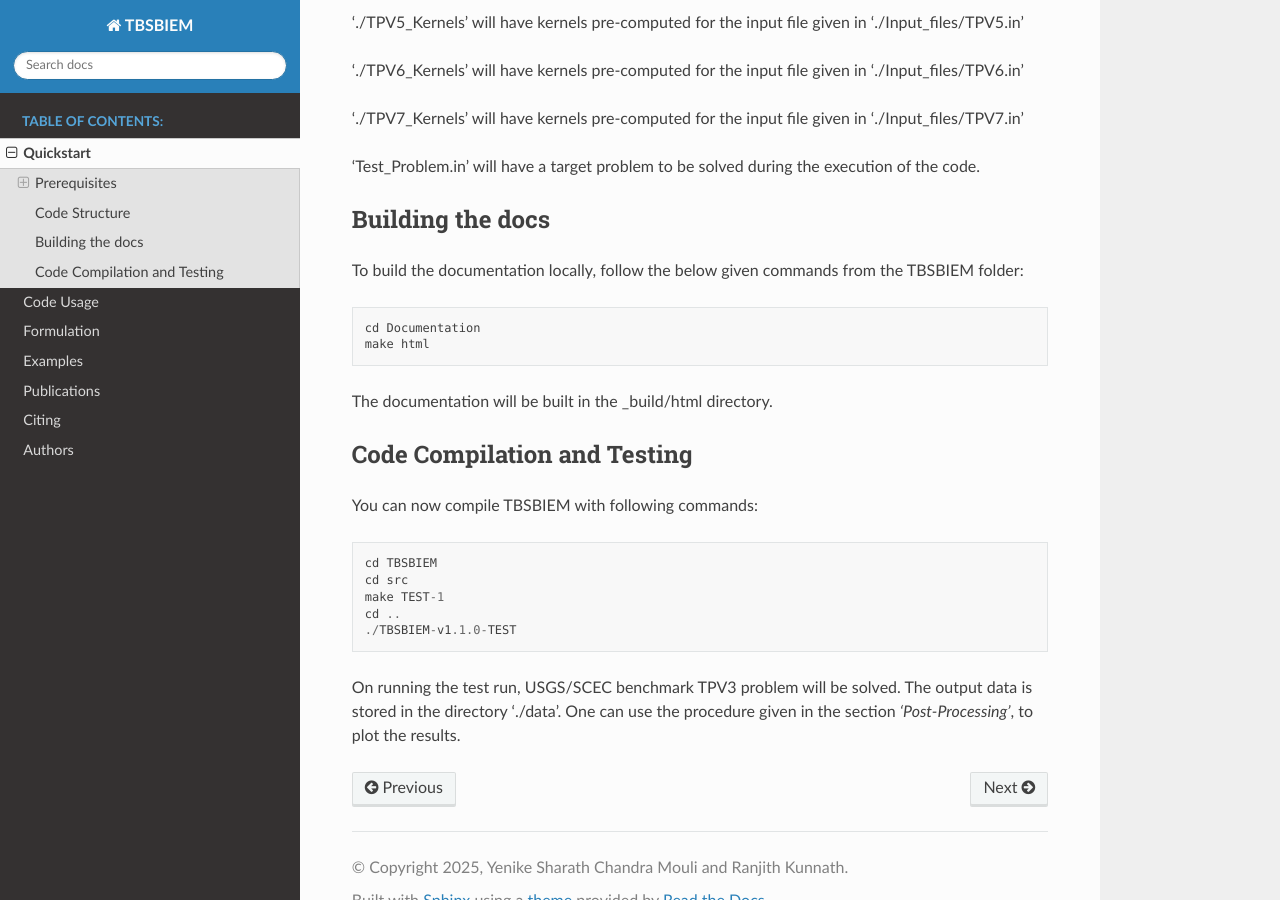
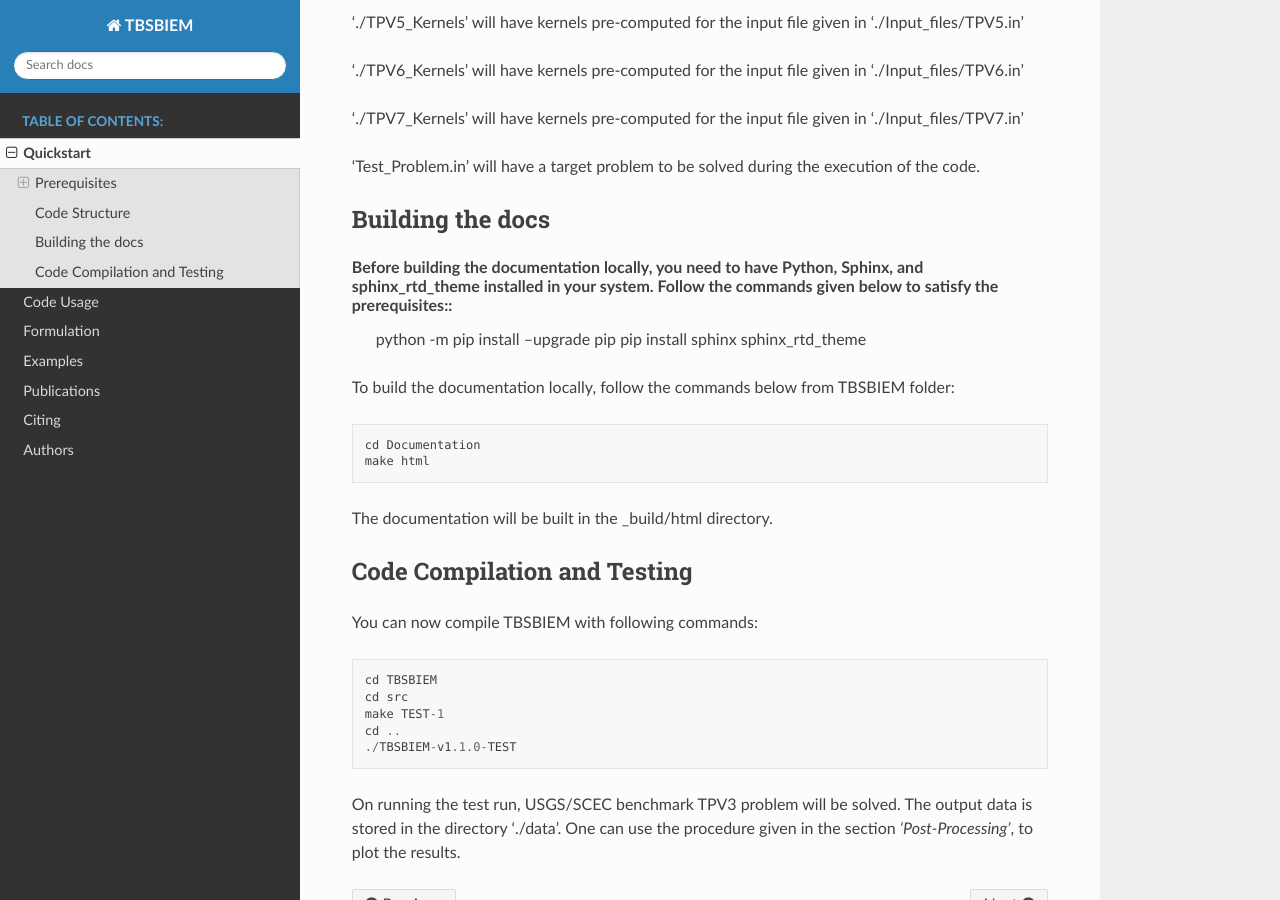
Before and after one commit to ranjkunn/TBSBIEM, a Sphinx documentation site: the page built from Documentation/quickstart.rst, in a window 1280 px wide and 900 px high, scrolled down 4066 px. Built offline with Sphinx 7.4.7 and the Read the Docs theme 3.1.0, drawn with Linux system fonts in a browser that asks for light colours.

Commit message:
Update quickstart.rst

```diff
--- a/Documentation/quickstart.rst
+++ b/Documentation/quickstart.rst
@@ -160,7 +160,11 @@
 
 Building the docs
 ************************
-To build the documentation locally, follow the below given commands from the TBSBIEM folder::
+Before building the documentation locally, you need to have Python, Sphinx, and sphinx_rtd_theme installed in your system. Follow the commands given below to satisfy the prerequisites::
+   python -m pip install --upgrade pip
+   pip install sphinx sphinx_rtd_theme
+
+To build the documentation locally, follow the commands below from TBSBIEM folder::
 
    cd Documentation
    make html
```
